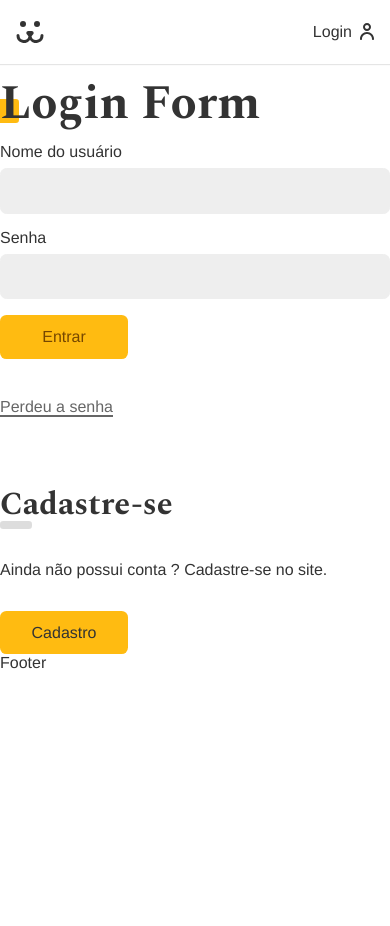
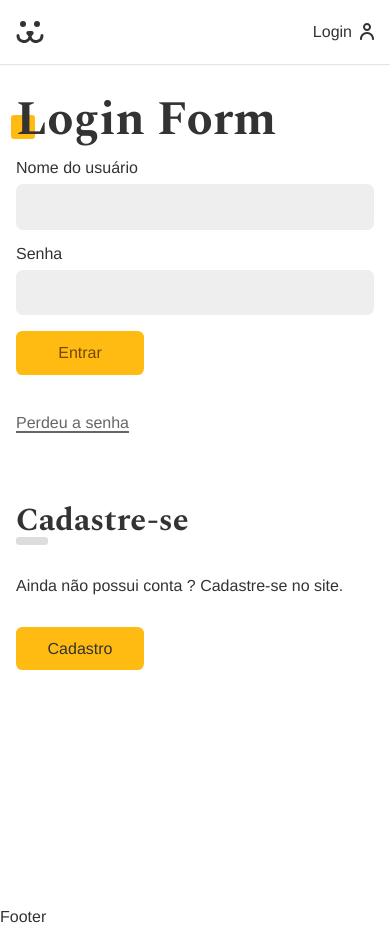
Before and after one commit to riansco14/react-dogs, a React (Create React App) app: page /login in a window 390 px wide. Before the commit the page ends 844 px from the top, so only its background shows below. Built offline with nearby package versions, Linux system fonts and the light colour scheme.

Commit message:
responsividade layout

```diff
--- a/src/views/Login/index.jsx
+++ b/src/views/Login/index.jsx
@@ -4,7 +4,7 @@ import { LoginCreate } from './LoginCreate';
 import { LoginForm } from './LoginForm';
 import { LoginPasswordReset } from './LoginPasswordReset';
 import { LoginLostPassword } from './LoginLostPassword';
-import { Container } from './styles';
+import { Container, FormContainer } from './styles';
 import { ContextAuth } from '../../hooks/useAuth';
 
 export function Login() {
@@ -14,12 +14,14 @@ export function Login() {
     return <Navigate to="/conta" />
   return (
     <Container>
+      <FormContainer>
         <Routes>
           <Route path='/' element={<LoginForm />} ></Route>
           <Route path='/create' element={<LoginCreate />} ></Route>
           <Route path='/lost-password' element={<LoginPasswordReset />} ></Route>
           <Route path='/reset-password' element={<LoginLostPassword />} ></Route>
           </Routes>
+        </FormContainer>
     </Container>
   );
 }
--- a/src/views/Login/styles.js
+++ b/src/views/Login/styles.js
@@ -1,4 +1,33 @@
 import styled from 'styled-components'
+import LoginImage from '../../assets/login.jpg'
+export const Container = styled.section`
+    display: grid;
+    grid-template-columns: 1fr 1fr;
+    min-height: 100vh;
+    gap: 2rem;
 
-export const Container = styled.div`
+    &::before{
+        display: block;
+        content: '';
+        background: url(${LoginImage}) no-repeat center center;
+        background-size: cover;
+    }
+
+    @media (max-width: 40rem){
+        grid-template-columns: 1fr;
+
+        &::before{
+            display: none;
+        }
+    }
 `
+
+export const FormContainer = styled.div`
+    max-width: 30rem;
+    padding: 1rem;
+
+    @media (max-width: 40rem){
+        max-width: 100%;
+    }
+
+`
```
Lines whose indentation alone changed are shown as unchanged.
